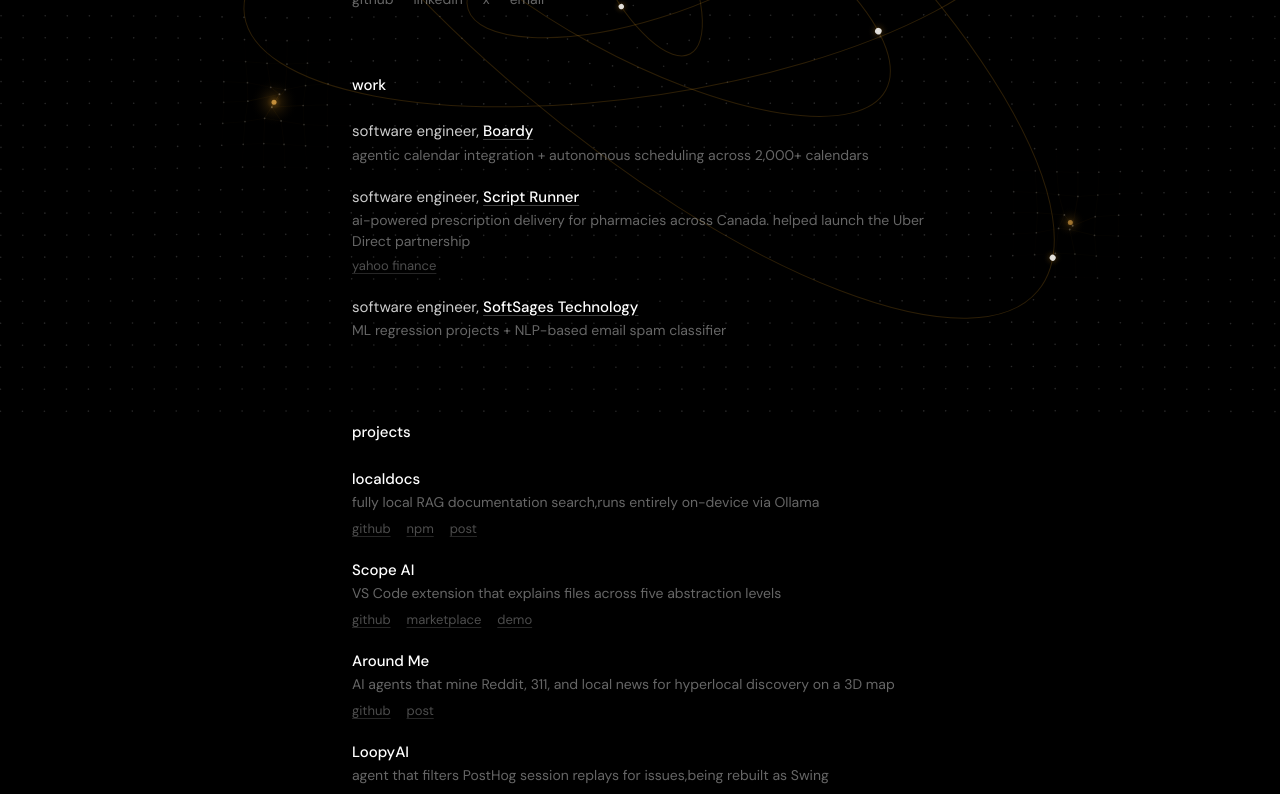
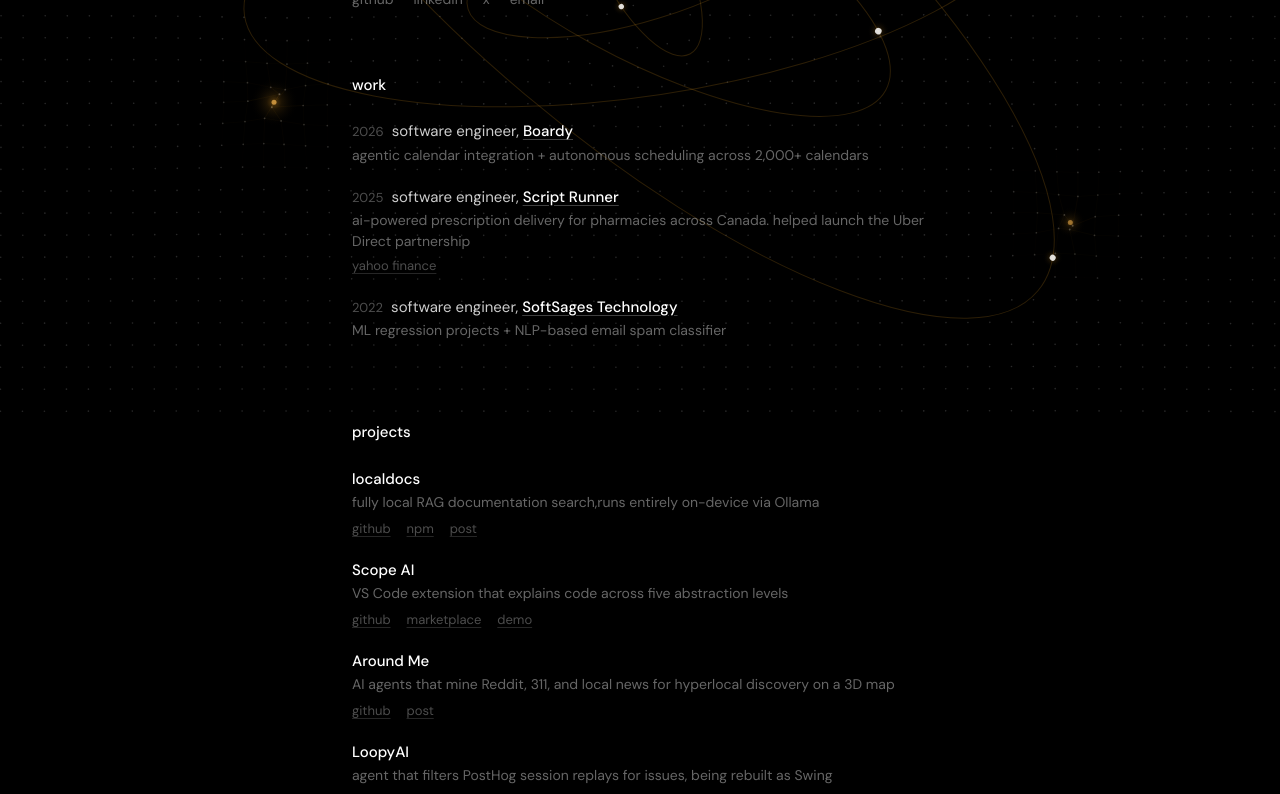
Before and after one commit to adeelakhani/Personal-Portfolio, a Next.js app: page / in a window 1280 px wide. Shown: the part 380-1174 px from the top of the page. Built offline with nearby package versions, Linux system fonts and the light colour scheme.

Commit message:
small fixes

```diff
--- a/components/sections/projects-list.tsx
+++ b/components/sections/projects-list.tsx
@@ -14,7 +14,7 @@
   },
   {
     title: "Scope AI",
-    description: "VS Code extension that explains files across five abstraction levels",
+    description: "VS Code extension that explains code across five abstraction levels",
     links: [
       { label: "github", href: "https://github.com/adeelakhani/codieumextension" },
       { label: "marketplace", href: "https://marketplace.visualstudio.com/items?itemName=Scope.scope" },
@@ -31,7 +31,7 @@
   },
   {
     title: "LoopyAI",
-    description: "agent that filters PostHog session replays for issues,being rebuilt as Swing",
+    description: "agent that filters PostHog session replays for issues, being rebuilt as Swing",
     links: [
       { label: "github", href: "https://github.com/adeelakhani/LoopyAI-Backend" },
       { label: "github", href: "https://github.com/adeelakhani/LoopyAI" },
--- a/components/sections/work.tsx
+++ b/components/sections/work.tsx
@@ -1,13 +1,15 @@
-const experiences: { company: string; role: string; description: string; href: string; extra?: { label: string; href: string } }[] = [
+const experiences: { company: string; role: string; year: string; description: string; href: string; extra?: { label: string; href: string } }[] = [
   {
     company: "Boardy",
     role: "software engineer",
+    year: "2026",
     description: "agentic calendar integration + autonomous scheduling across 2,000+ calendars",
     href: "https://boardy.ai/",
   },
   {
     company: "Script Runner",
     role: "software engineer",
+    year: "2025",
     description: "ai-powered prescription delivery for pharmacies across Canada. helped launch the Uber Direct partnership",
     href: "https://scriptrunner.ai/",
     extra: { label: "yahoo finance", href: "https://ca.finance.yahoo.com/news/script-runner-uber-direct-partner-140000175.html" },
@@ -15,6 +17,7 @@
   {
     company: "SoftSages Technology",
     role: "software engineer",
+    year: "2022",
     description: "ML regression projects + NLP-based email spam classifier",
     href: "https://www.softsages.com/",
   },
@@ -30,6 +33,7 @@
           {experiences.map((exp) => (
             <div key={exp.company}>
               <p className="text-[15px] text-white/80">
+                <span className="text-white/30 text-[13px] mr-2">{exp.year}</span>
                 {exp.role},{" "}
                 <a href={exp.href} target="_blank" rel="noopener noreferrer"
                    className="font-medium text-white underline decoration-white/25 underline-offset-[3px] transition-colors hover:text-[hsl(33,94%,61%)] hover:decoration-[hsl(33,94%,61%)]/50">
```
